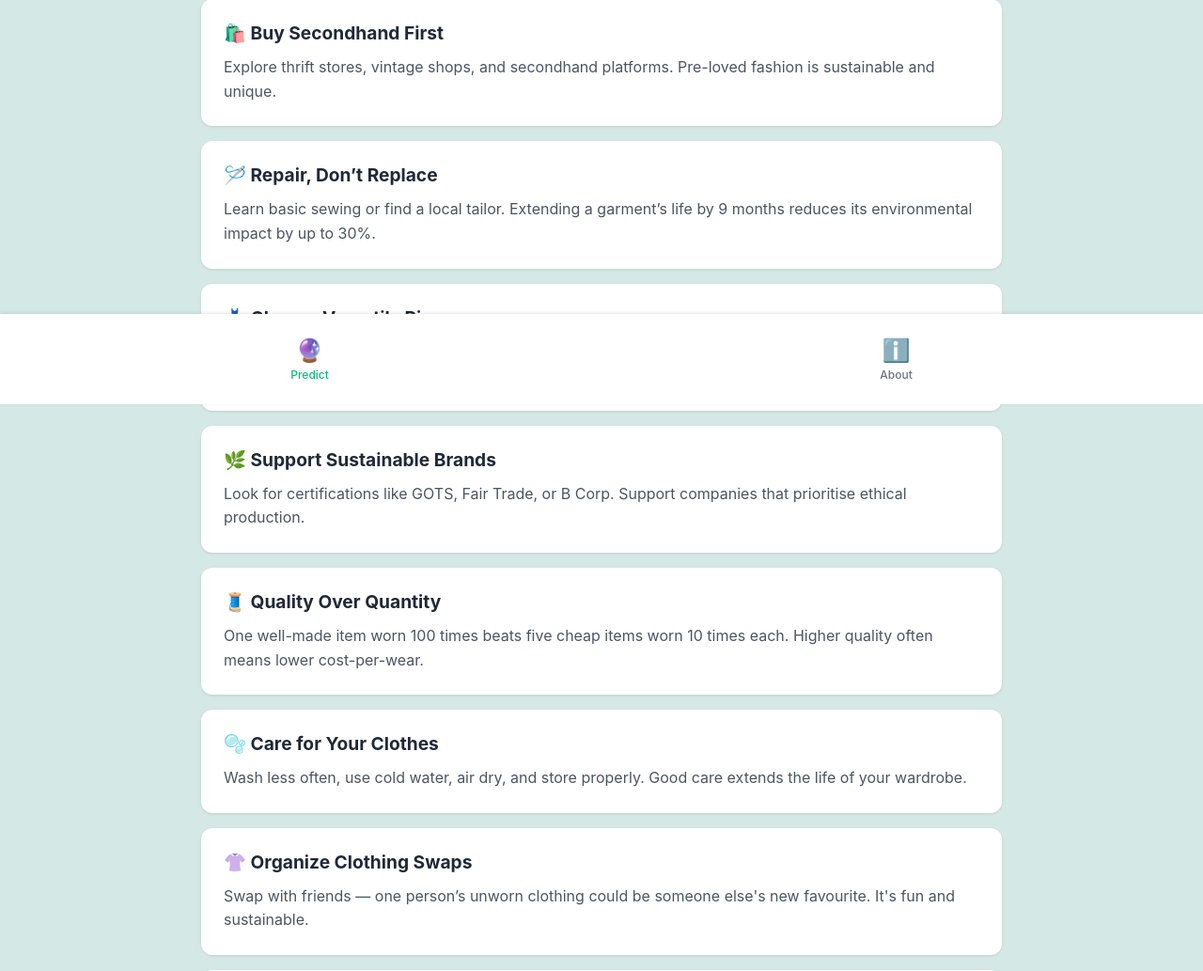
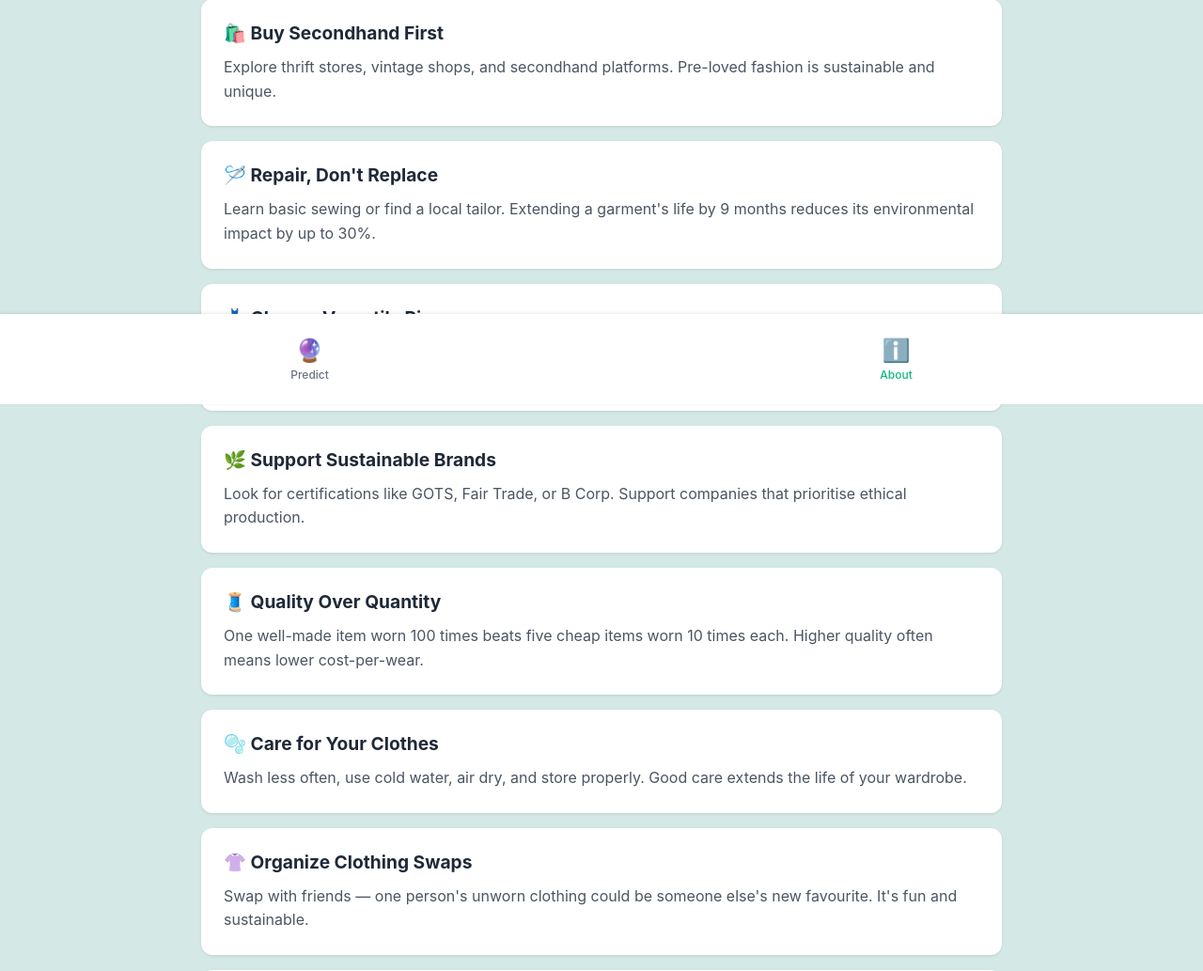
Before and after one commit to farzanajoe/Ecowardrobe, a Flask app: page /recommend in a window 1280 px wide. Shown: the part 370-1403 px from the top of the page at 94% size. Run offline with Flask 3, Linux system fonts and the light colour scheme.

Commit message:
Fix all HTML routes and CSS paths

```diff
--- a/template/recommend.html
+++ b/template/recommend.html
@@ -4,7 +4,7 @@
     <meta charset="UTF-8">
     <meta name="viewport" content="width=device-width, initial-scale=1.0">
     <title>Ecowardrobe-Sustainable Fashion Guide</title>
-    <link rel="stylesheet" href="styles.css">
+    <link rel="stylesheet" href="/static/styles.css">
 </head>
 
 <body class="guide-body">
@@ -40,8 +40,8 @@
         </div>
 
         <div class="guide-card">
-            <h3>🪡 Repair, Don’t Replace</h3>
-            <p>Learn basic sewing or find a local tailor. Extending a garment’s life by 9 months reduces its environmental impact by up to 30%.</p>
+            <h3>🪡 Repair, Don't Replace</h3>
+            <p>Learn basic sewing or find a local tailor. Extending a garment's life by 9 months reduces its environmental impact by up to 30%.</p>
         </div>
 
         <div class="guide-card">
@@ -66,7 +66,7 @@
 
         <div class="guide-card">
             <h3>👚 Organize Clothing Swaps</h3>
-            <p>Swap with friends — one person’s unworn clothing could be someone else's new favourite. It's fun and sustainable.</p>
+            <p>Swap with friends — one person's unworn clothing could be someone else's new favourite. It's fun and sustainable.</p>
         </div>
 
         <div class="guide-card">
@@ -75,19 +75,19 @@
         </div>
 
         <div class="center-btn">
-            <a href="index.html" class="btn-primary">Start Predicting</a>
+            <a href="/" class="btn-primary">Start Predicting</a>
         </div>
 
     </main>
 
     <!-- Bottom Navigation -->
     <nav class="bottom-nav">
-        <a href="index.html" class="nav-item active">
+        <a href="/" class="nav-item">
             <span class="nav-icon">🔮</span>
             <span class="nav-label">Predict</span>
         </a>
 
-        <a href="recommend.html" class="nav-item">
+        <a href="/recommend" class="nav-item active">
             <span class="nav-icon">ℹ️</span>
             <span class="nav-label">About</span>
         </a>
```
Also changed, not shown: template/result.html (+4 -4 lines).
